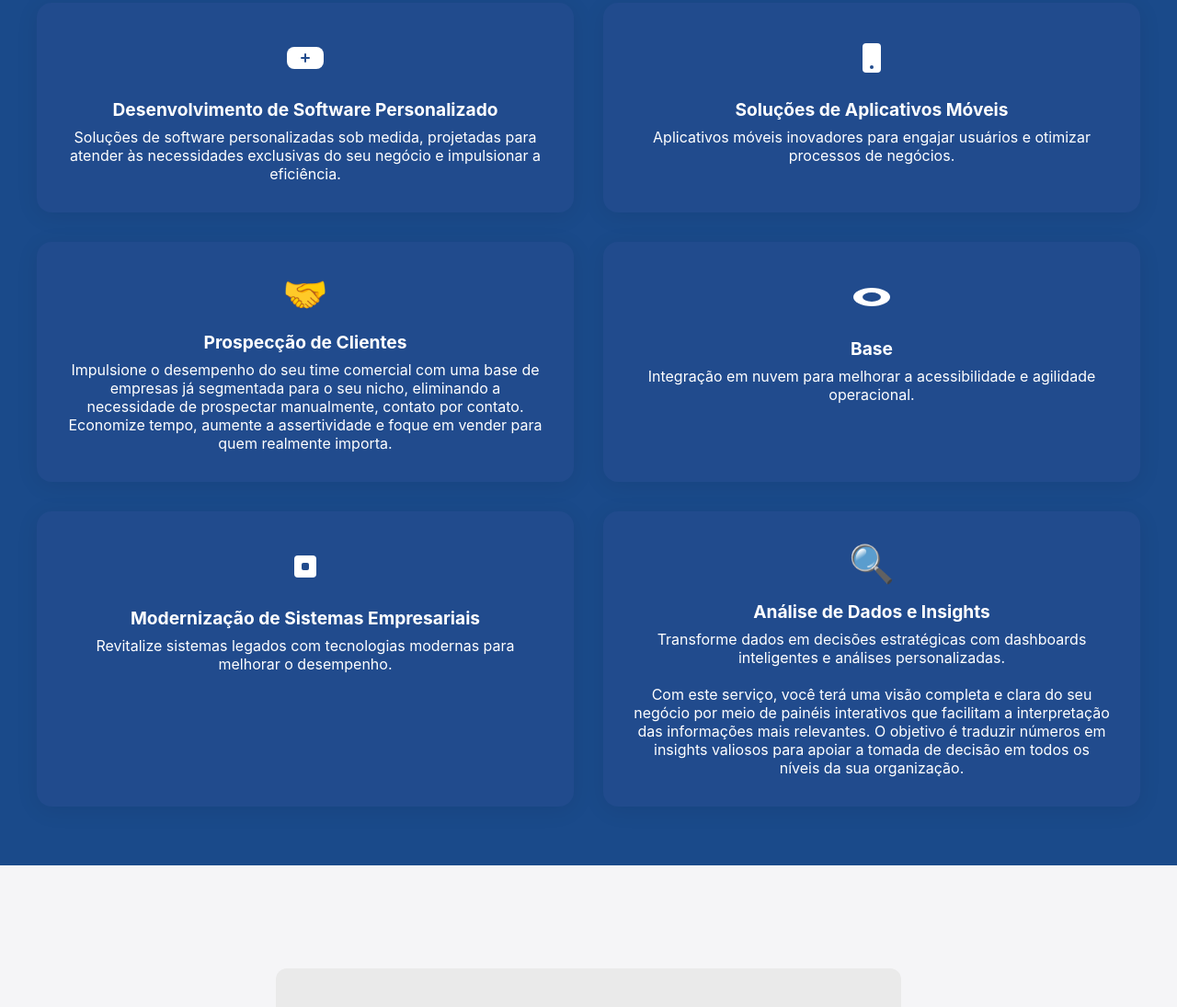
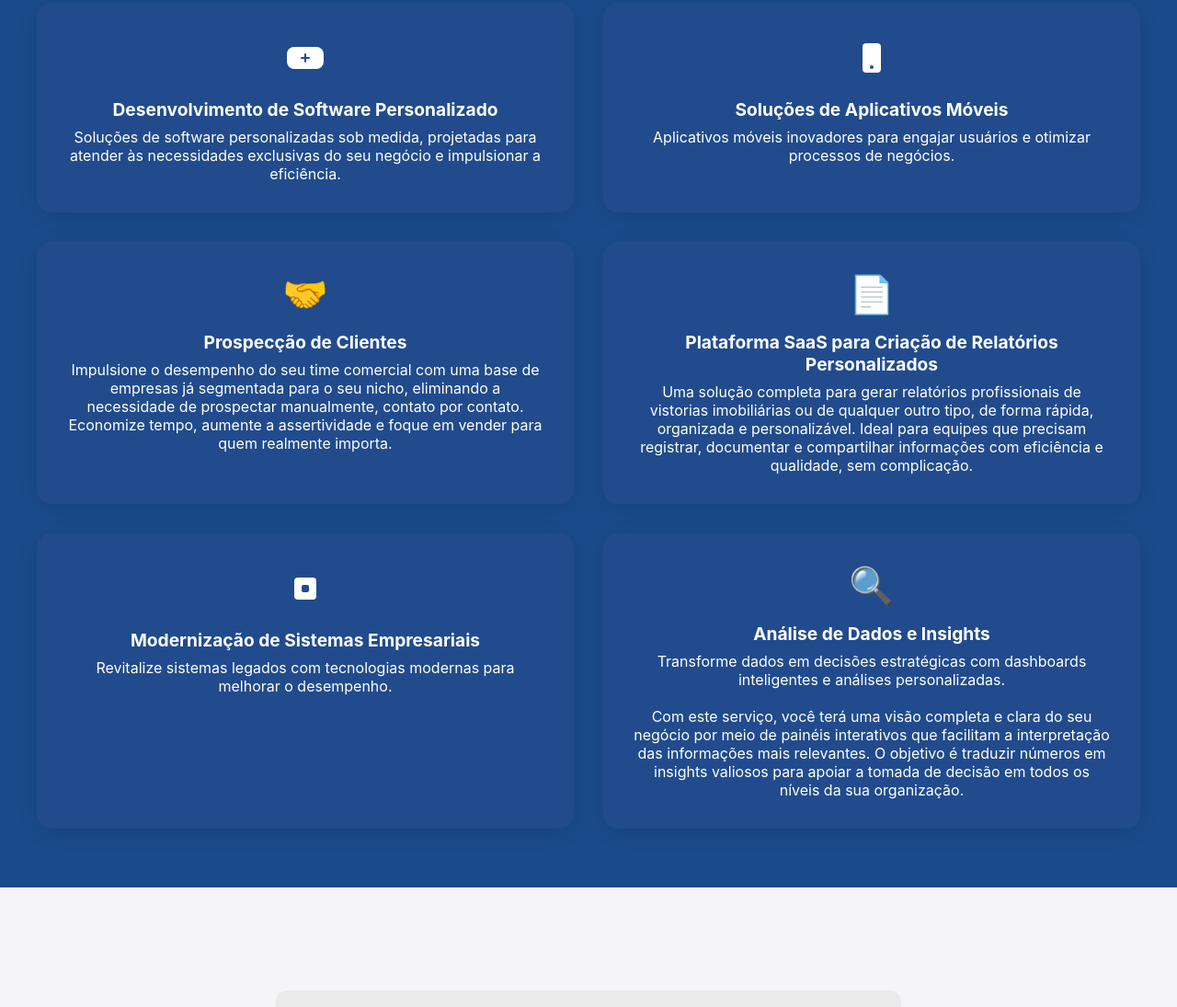
Before and after one commit to devGabyAlves/hermann-tech-site, a plain HTML site: page index.html in a window 1280 px wide. Shown: the part 1037-2132 px from the top of the page at 92% size. Drawn offline with Linux system fonts and the light colour scheme.

Commit message:
style: Updates custom reporting service icon to document emoji

```diff
--- a/index.html
+++ b/index.html
@@ -55,12 +55,14 @@
         </p>
         </div>
     <div class="service-card fade-in-card">
-      <div class="service-icon">
-        <svg width="56" height="56" fill="none"><ellipse cx="28" cy="28" rx="20" ry="10" fill="#fff"/><ellipse cx="28" cy="28" rx="10" ry="5" fill="#214b8d"/></svg>
-      </div>
-      <h4>Base</h4>
-      <p>Integração em nuvem para melhorar a acessibilidade e agilidade operacional.</p>
-    </div>
+        <div class="service-icon">
+            <span style="font-size: 2.5rem;">📄</span>
+        </div>
+        <h4>Plataforma SaaS para Criação de Relatórios Personalizados</h4>
+        <p>
+            Uma solução completa para gerar relatórios profissionais de vistorias imobiliárias ou de qualquer outro tipo, de forma rápida, organizada e personalizável. Ideal para equipes que precisam registrar, documentar e compartilhar informações com eficiência e qualidade, sem complicação.
+        </p>
+        </div>
     <div class="service-card fade-in-card">
       <div class="service-icon">
         <svg width="56" height="56" fill="none"><rect x="16" y="16" width="24" height="24" rx="4" fill="#fff"/><rect x="24" y="24" width="8" height="8" rx="2" fill="#214b8d"/></svg>
```
